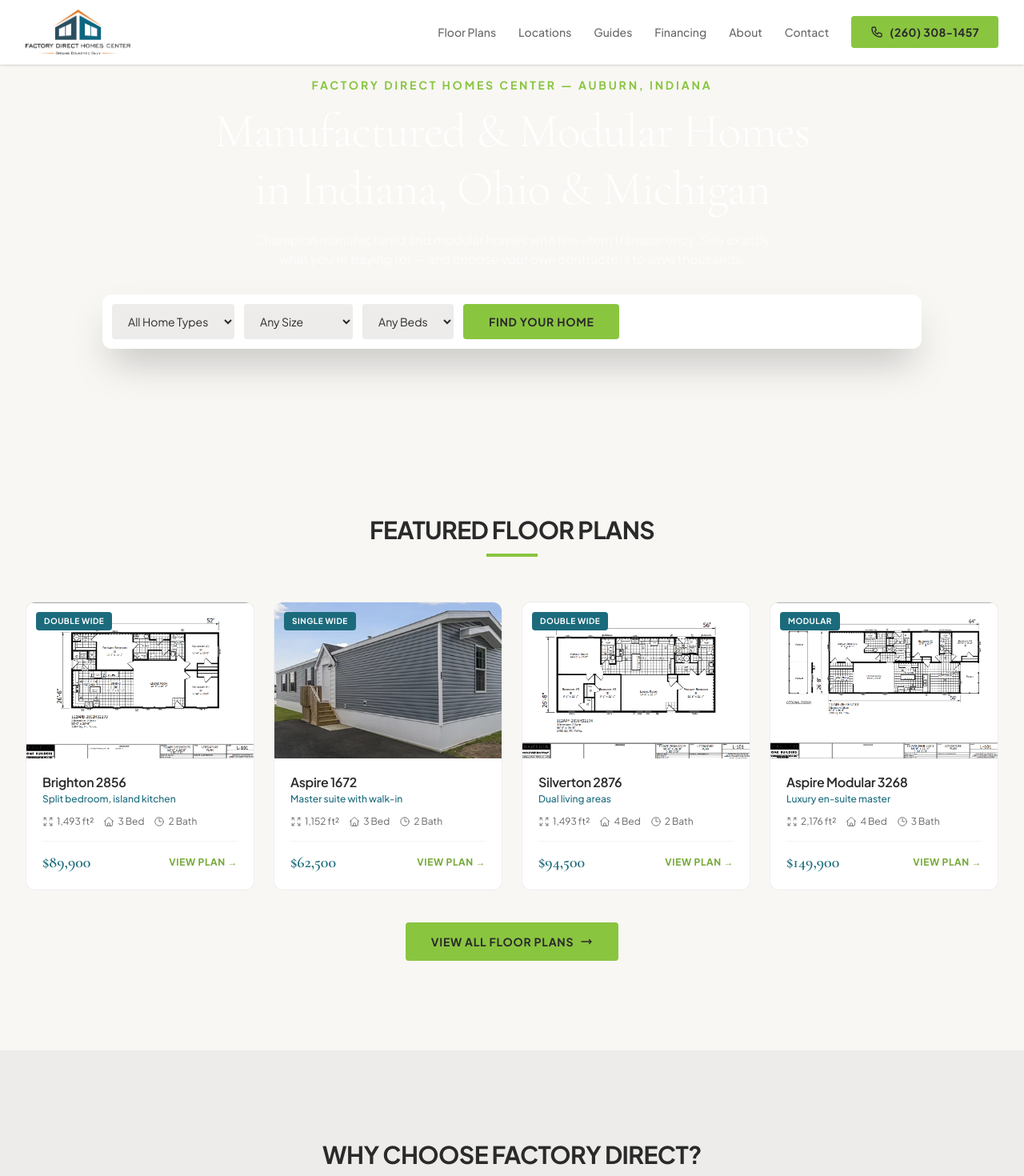
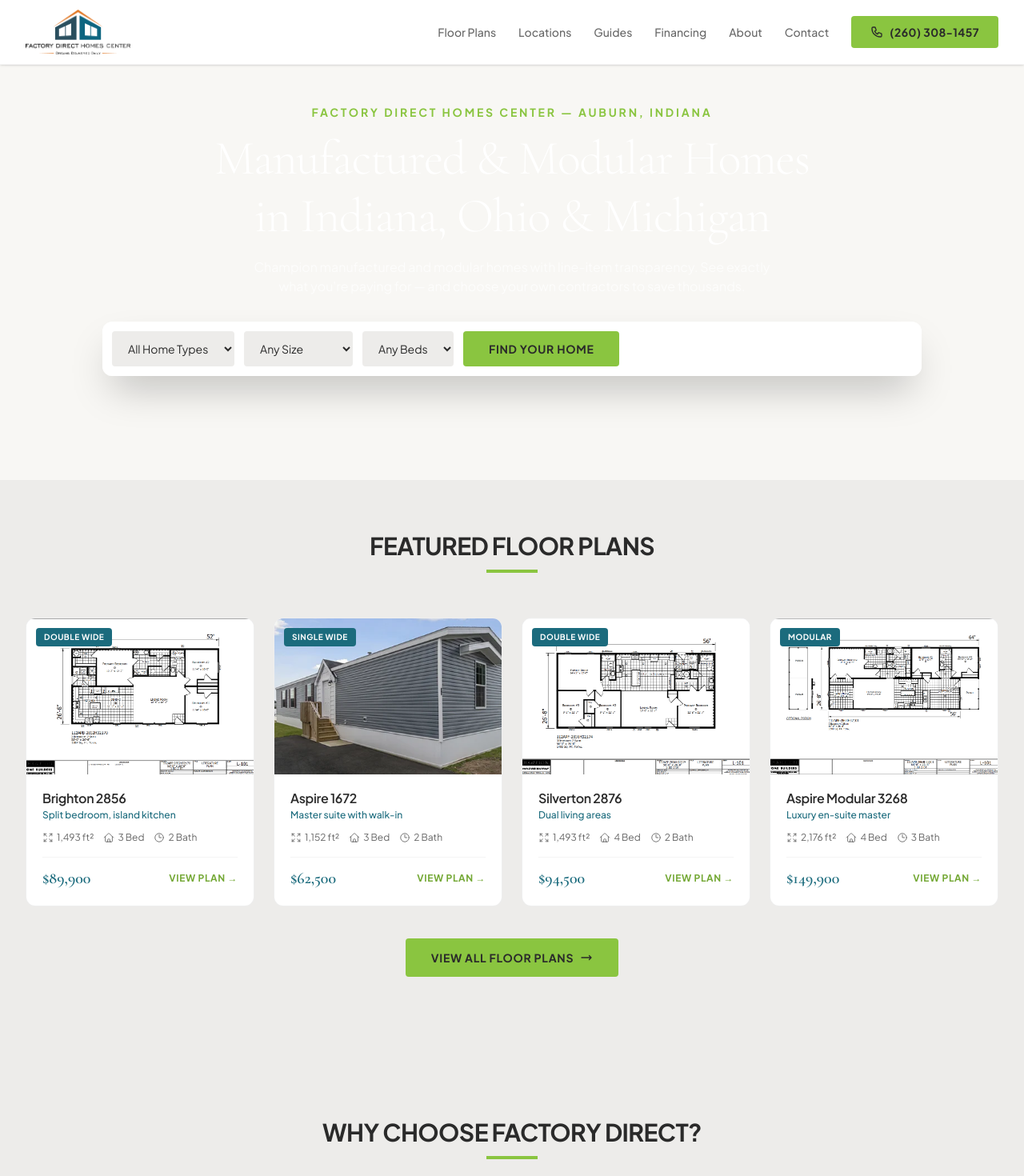
Before and after one commit to avabotfdhc/factorydirecthomecenter.com, a Next.js app: page / in a window 1280 px wide. Shown: the top 1470 px of the page at 80% size. Built offline with nearby package versions, Linux system fonts and the light colour scheme.

Commit message:
FIX: Hero height 75vh, reduced padding, added cream background to floor plans section to eliminate white gap

```diff
--- a/src/app/page.tsx
+++ b/src/app/page.tsx
@@ -84,7 +84,7 @@
       <ParallaxHeroSection />
 
       {/* Featured Floor Plans */}
-      <section className="py-20 lg:py-28">
+      <section className="py-12 lg:py-16 bg-[var(--color-cream-dark)]">
         <div className="max-w-7xl mx-auto px-6 lg:px-8">
           <div className="text-center mb-14">
             <h2 className="text-2xl lg:text-3xl font-bold tracking-tight uppercase mb-3">
@@ -770,7 +770,7 @@
   const { ref, offset } = useParallax(0.3);
 
   return (
-    <section ref={ref} className="relative min-h-[60vh] flex items-center overflow-hidden" aria-label="Hero section">
+    <section ref={ref} className="relative min-h-[75vh] flex items-center overflow-hidden" aria-label="Hero section">
       {/* Parallax Background */}
       <div
         className="absolute inset-0 bg-[var(--color-charcoal)]"
@@ -788,7 +788,7 @@
         <div className="absolute inset-0 bg-gradient-to-b from-[var(--color-charcoal)]/60 via-transparent to-[var(--color-charcoal)]/80" />
       </div>
 
-      <div className="relative max-w-7xl mx-auto px-6 lg:px-8 py-16 lg:py-24 w-full">
+      <div className="relative max-w-7xl mx-auto px-6 lg:px-8 py-12 lg:py-16 w-full">
         <header className="text-center mb-8">
           <p className="text-sm font-bold tracking-[0.2em] uppercase text-[var(--color-lime)] mb-3">
             Factory Direct Homes Center — Auburn, Indiana
```
